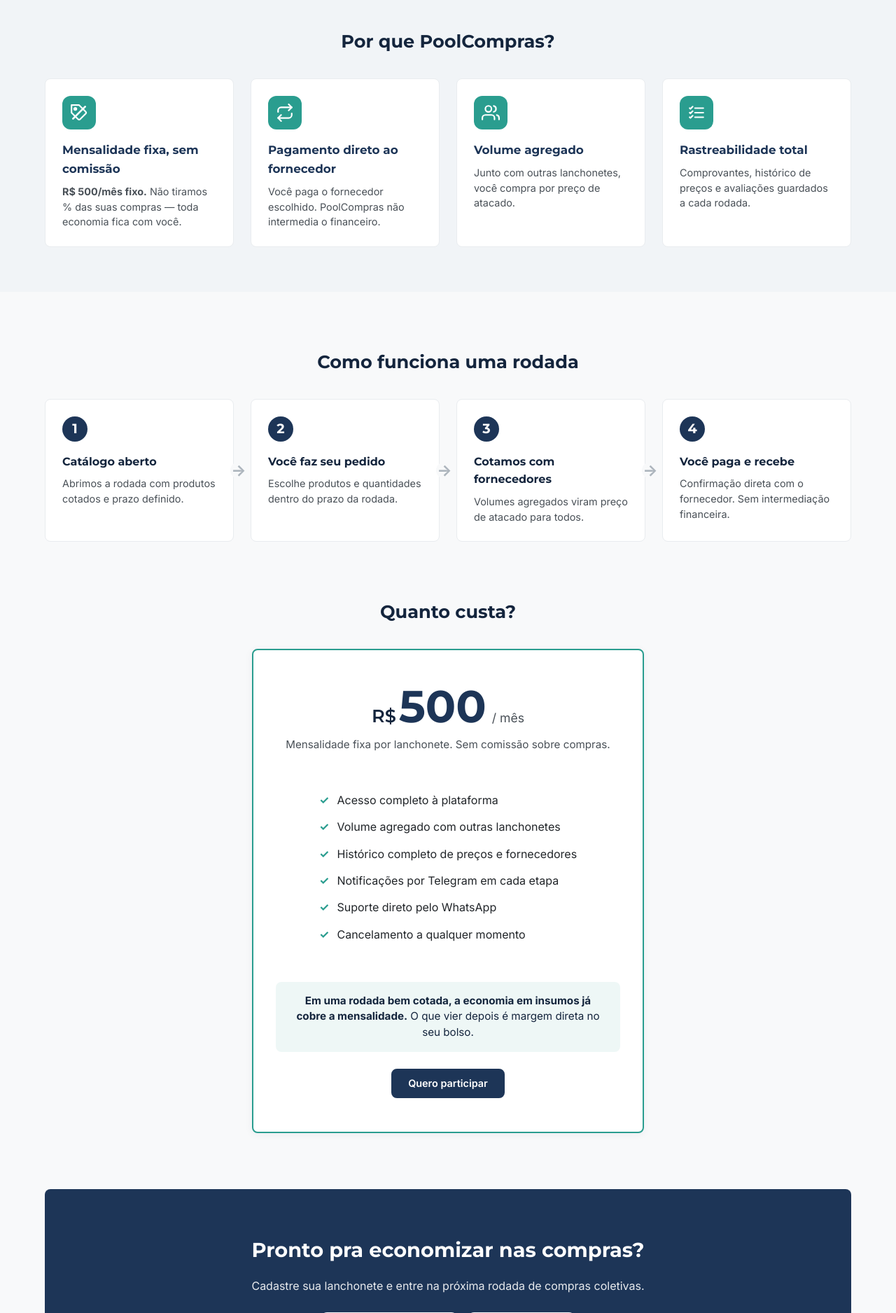
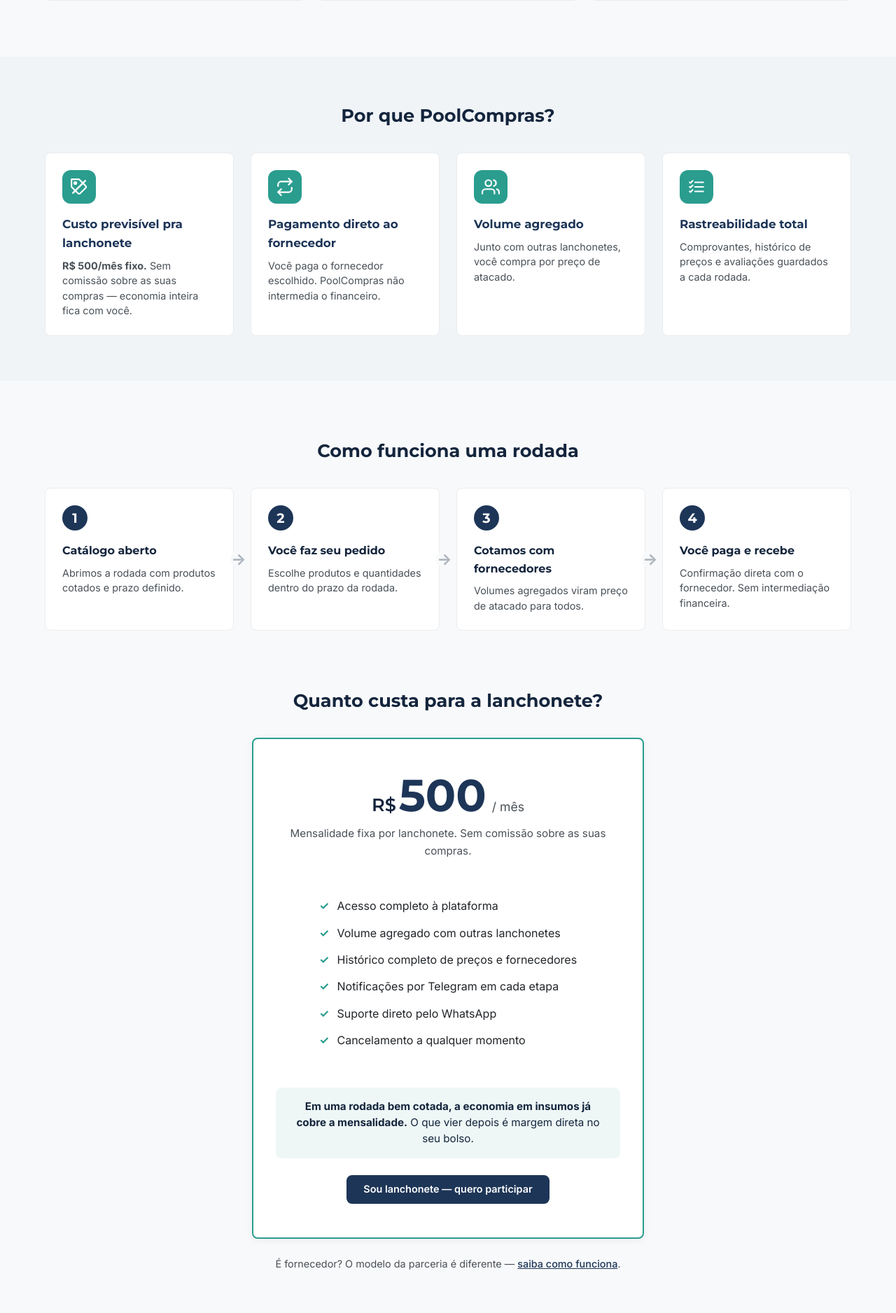
Before and after one commit to mateusrfabro/poolcompras, a Flask app: page / in a window 1280 px wide. Shown: the part 966-2842 px from the top of the page at 70% size. Run offline with Flask 3, Linux system fonts and the light colour scheme; data that the repository does not hold is empty.

Commit message:
fix(copy): segrega modelo lanchonete (R\$500/mes) vs fornecedor (parceria)
Mateus apontou: modelo real eh R\$500/mes pra LANCHONETE +
comissao pra FORNECEDOR (combinado privado, lanchonete nao precisa
saber). Copy estava expondo R\$500 sem deixar claro pra quem era,
e dizia 'sem comissao' como se fosse universal — confundia
fornecedor que entrava na home.

Mudancas:

index.html:
- Adicionado <h2 class="secao-publico">Para lanchonetes</h2> antes
  dos 3 cards "como funciona" (eles sao fluxo de lanchonete).
- Diferencial #1: titulo "Mensalidade fixa, sem comissao" virou
  "Custo previsivel pra lanchonete". Texto deixa explicito: "R\$
  500/mes fixo. Sem comissao sobre as SUAS compras" (sublinha que
  o "sem comissao" eh do ponto de vista da lanchonete).
- Secao "Quanto custa?" virou "Quanto custa para a lanchonete?".
  CTA virou "Sou lanchonete — quero participar".
- Adicionado link discreto abaixo do card pra fornecedor:
  "Eh fornecedor? O modelo da parceria eh diferente — saiba como
   funciona" linkando pra /registro/fornecedor.

registro_fornecedor.html:
- Card explicativo no topo da pagina:
    "Como funciona pra fornecedor"
    - Recebe demanda agregada de varias lanchonetes
    - Envia cotacao em 2 etapas (preco de partida + final)
    - Pagamento direto da lanchonete pro fornecedor
    - "Modelo de parceria com PoolCompras eh negociado caso a caso"
  Sem citar % de comissao (combinado eh privado).

CSS:
- .secao-publico: subtitulo cinza uppercase pra separar publicos.
- .precos-fornecedor-link: link discreto abaixo do card de R\$500.

Co-Authored-By: Claude Opus 4.7 (1M context) <noreply@anthropic.com>

```diff
--- a/app/static/css/style.css
+++ b/app/static/css/style.css
@@ -228,6 +228,28 @@ h1, h2, h3, h4, h5, h6 {
 .container-secao {
     max-width: 1152px;  /* 1200 - 2*24px de padding lateral */
     margin: 0 auto;
+}
+
+/* === Subtitulo de publico-alvo (separa "para lanchonetes" do resto) === */
+.secao-publico {
+    margin-top: var(--space-7);
+    margin-bottom: var(--space-3);
+    color: var(--gray-700);
+    font-size: 1rem;
+    font-weight: 600;
+    text-transform: uppercase;
+    letter-spacing: 0.08em;
+}
+
+.precos-fornecedor-link {
+    margin-top: var(--space-3);
+    text-align: center;
+    color: var(--gray-700);
+    font-size: 0.9rem;
+}
+.precos-fornecedor-link a {
+    color: var(--primary);
+    font-weight: 500;
 }
 
 /* === Hero ROI tagline (linha de valor logo abaixo do subtitle) === */
--- a/app/templates/index.html
+++ b/app/templates/index.html
@@ -19,6 +19,7 @@
     </p>
 </div>
 
+<h2 class="secao-titulo secao-publico">Para lanchonetes</h2>
 <section class="features">
     <div class="feature-card">
         <h3>1. Cadastre-se</h3>
@@ -43,15 +44,15 @@
     <div class="diferenciais-grid">
         <div class="diferencial-card">
             <span class="diferencial-icon" aria-hidden="true">
-                {# Tag de preco com diagonal — sem comissao por compra #}
+                {# Tag de preco com diagonal — modelo de assinatura simples #}
                 <svg viewBox="0 0 24 24" fill="none" stroke="currentColor" stroke-width="2" stroke-linecap="round" stroke-linejoin="round">
                     <path d="M20.59 13.41l-7.17 7.17a2 2 0 0 1-2.83 0L2 12V2h10l8.59 8.59a2 2 0 0 1 0 2.82z"/>
                     <circle cx="7" cy="7" r="1.5" fill="currentColor"/>
                     <line x1="4" y1="20" x2="20" y2="4" stroke-width="2.5"/>
                 </svg>
             </span>
-            <h3>Mensalidade fixa, sem comissão</h3>
-            <p><strong>R$ 500/mês fixo.</strong> Não tiramos % das suas compras — toda economia fica com você.</p>
+            <h3>Custo previsível pra lanchonete</h3>
+            <p><strong>R$ 500/mês fixo.</strong> Sem comissão sobre as suas compras — economia inteira fica com você.</p>
         </div>
         <div class="diferencial-card">
             <span class="diferencial-icon" aria-hidden="true">
@@ -156,16 +157,18 @@
 </section>
 {% endif %}
 
-{# Quanto custa — secao dedicada de transparencia de preco. #}
+{# Quanto custa — transparencia de preco DA LANCHONETE.
+   Modelo do fornecedor eh diferente (parceria caso a caso) e tem
+   seu proprio caminho via /registro/fornecedor. #}
 <section class="precos-secao" id="precos">
-    <h2 class="secao-titulo">Quanto custa?</h2>
+    <h2 class="secao-titulo">Quanto custa para a lanchonete?</h2>
     <div class="preco-card">
         <div class="preco-header">
             <span class="preco-moeda">R$</span>
             <span class="preco-valor">500</span>
             <span class="preco-periodo">/ mês</span>
         </div>
-        <p class="preco-sub">Mensalidade fixa por lanchonete. Sem comissão sobre compras.</p>
+        <p class="preco-sub">Mensalidade fixa por lanchonete. Sem comissão sobre as suas compras.</p>
         <ul class="preco-itens">
             <li>Acesso completo à plataforma</li>
             <li>Volume agregado com outras lanchonetes</li>
@@ -179,9 +182,13 @@
             O que vier depois é margem direta no seu bolso.
         </p>
         <div class="preco-acoes">
-            <a href="{{ url_for('auth.registro') }}" class="btn btn-primary">Quero participar</a>
+            <a href="{{ url_for('auth.registro') }}" class="btn btn-primary">Sou lanchonete — quero participar</a>
         </div>
     </div>
+    <p class="precos-fornecedor-link">
+        É fornecedor? O modelo da parceria é diferente —
+        <a href="{{ url_for('auth.registro_fornecedor') }}">saiba como funciona</a>.
+    </p>
 </section>
 
 {# CTA final — fundo azul, conforme padrao B2B do guia (CTA forte pre-footer). #}
```
Also changed, not shown: app/templates/auth/registro_fornecedor.html (+13 -0 lines).
